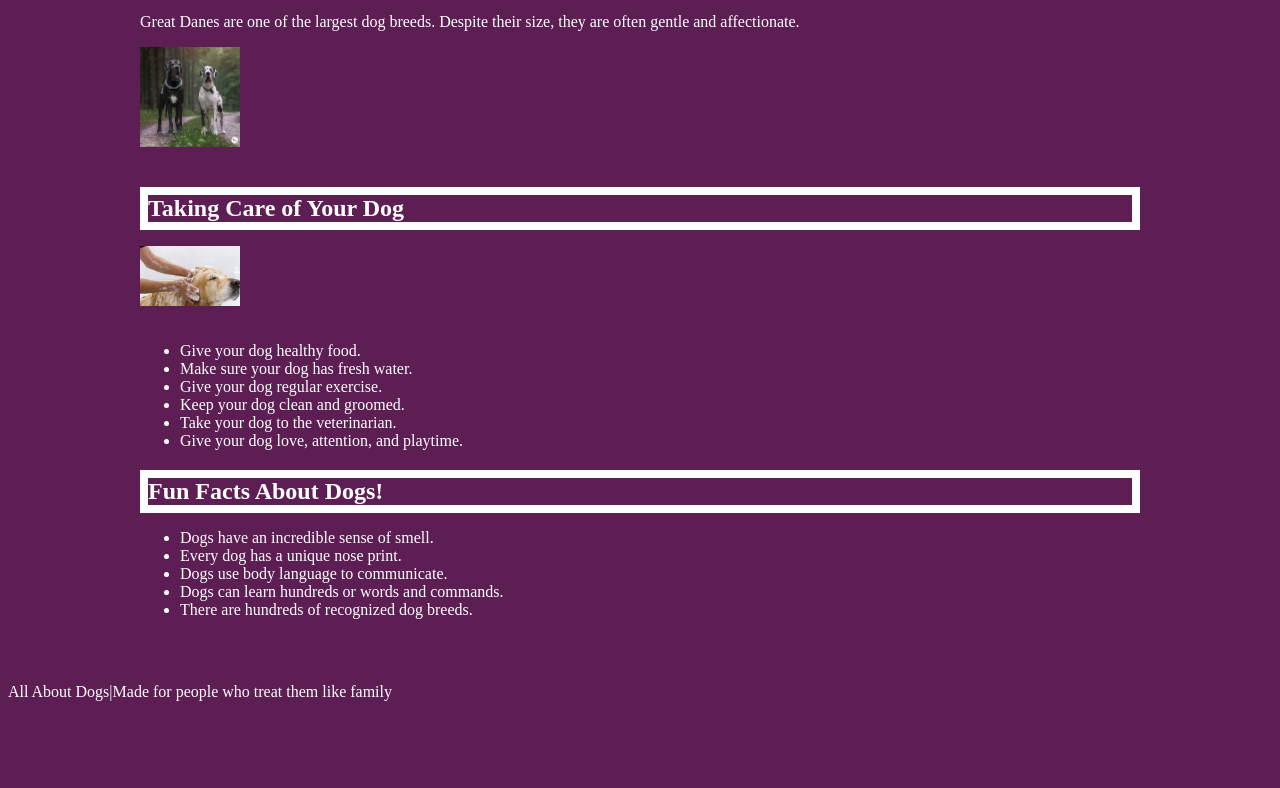
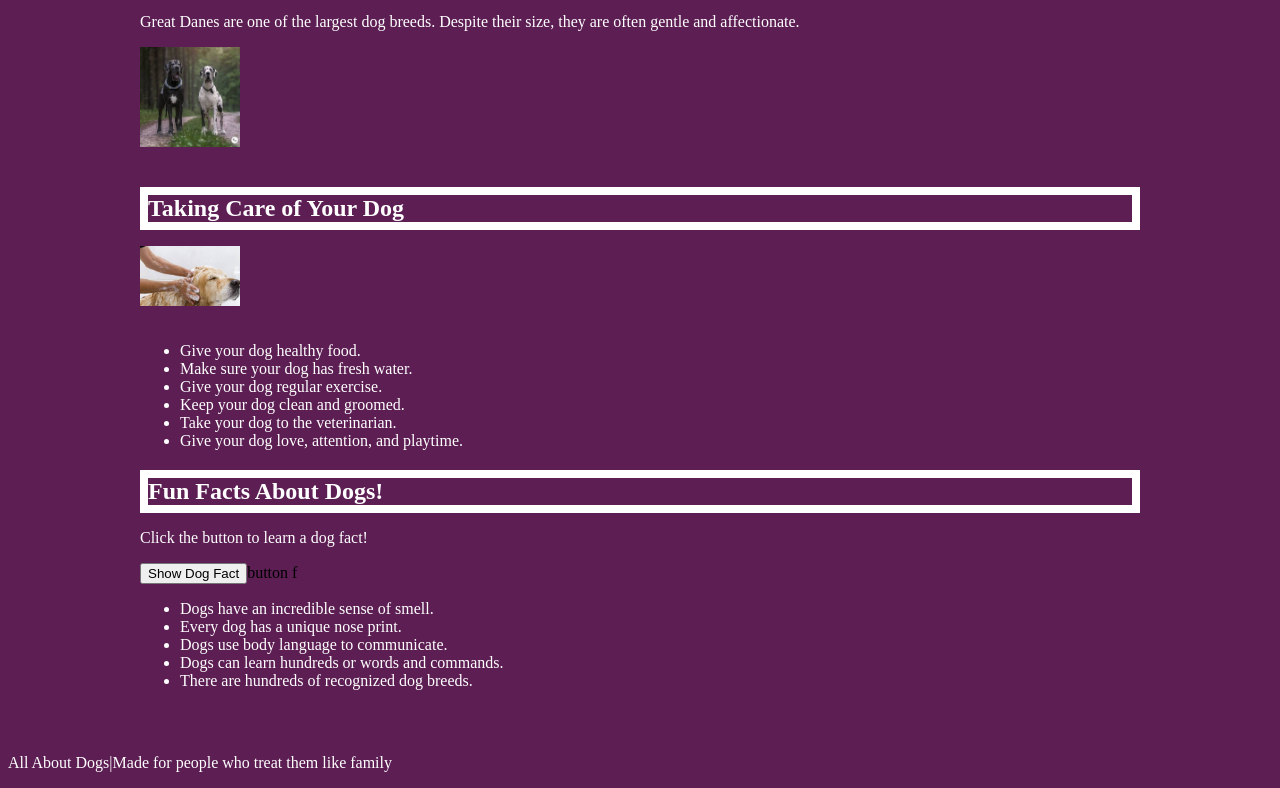
Before and after one commit to K-grea/Homework_1, a plain HTML site: page index.html in a window 1280 px wide. Shown: the part 1322-2110 px from the top of the page. Before the commit the page ends 2039 px from the top, so only its background shows below. Drawn offline with Linux system fonts and the light colour scheme.

Commit message:
Fix script tag syntax in index.html to properly include JavaScript functionality

```diff
--- a/index.html
+++ b/index.html
@@ -78,6 +78,9 @@
         <section id="fun-facts">
             <h2>Fun Facts About Dogs!
             </h2>
+            <p id="fact-text">Click the button to learn a dog fact!</p>
+
+            <button id="fact-button">Show Dog Fact</button>button f</button>
 
             <ul>
                 <li>Dogs have an incredible sense of smell.</li>
@@ -96,6 +99,8 @@
         <p> All About Dogs|Made for people who treat them like family</p>
     </footer>
 
+    <script src="assets/js/script.js"></script>
+
 </body>
 
 </html>
```
